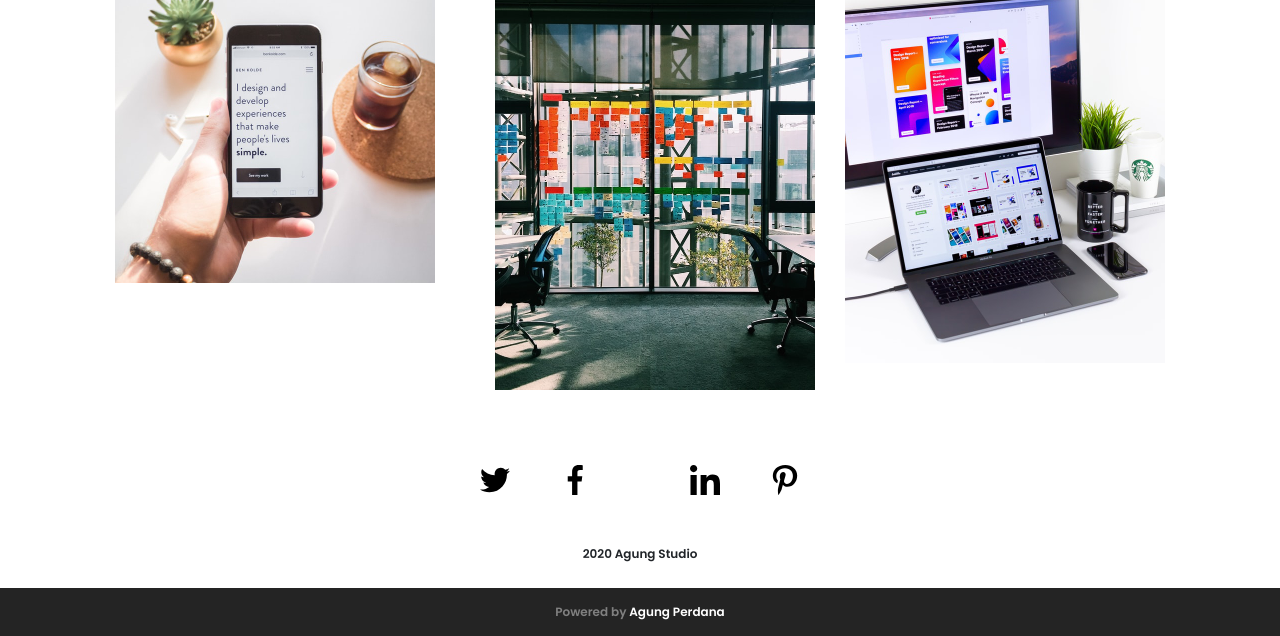
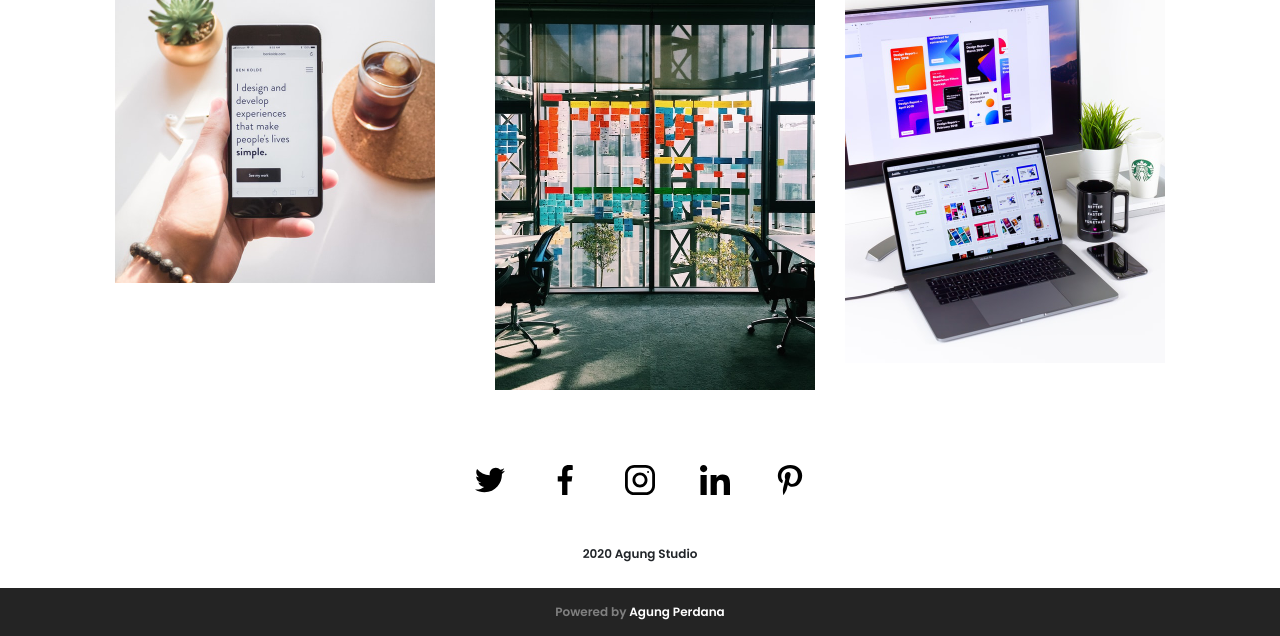
Before and after one commit to calvinsp/portofolio, a plain HTML site: page index.html in a window 1280 px wide. Shown: the part 1224-1860 px from the top of the page. Drawn offline with nearby package versions, Linux system fonts and the light colour scheme; some packages are replaced by stand-ins of ours; a script that the page names is missing; a web font is replaced by a local one.

Commit message:
Update index.html

```diff
--- a/index.html
+++ b/index.html
@@ -78,7 +78,7 @@
       <div class="container d-flex sosmed">
         <img src="icon/twitter.svg" width="30" height="30" alt="">
         <img src="icon/facebook.svg" width="30" height="30" alt="">
-        <a href="https://www.instagram.com/agungperda_>"<img src="icon/instagram.svg" width="30" height="30" alt=""></a>
+        <a href="https://www.instagram.com/agungperda_"><img src="icon/instagram.svg" width="30" height="30" alt=""></a>
         <img src="icon/linkedin.svg" width="30" height="30" alt="">
         <img src="icon/pinterest.svg" width="30" height="30" alt="">
       </div>
```
